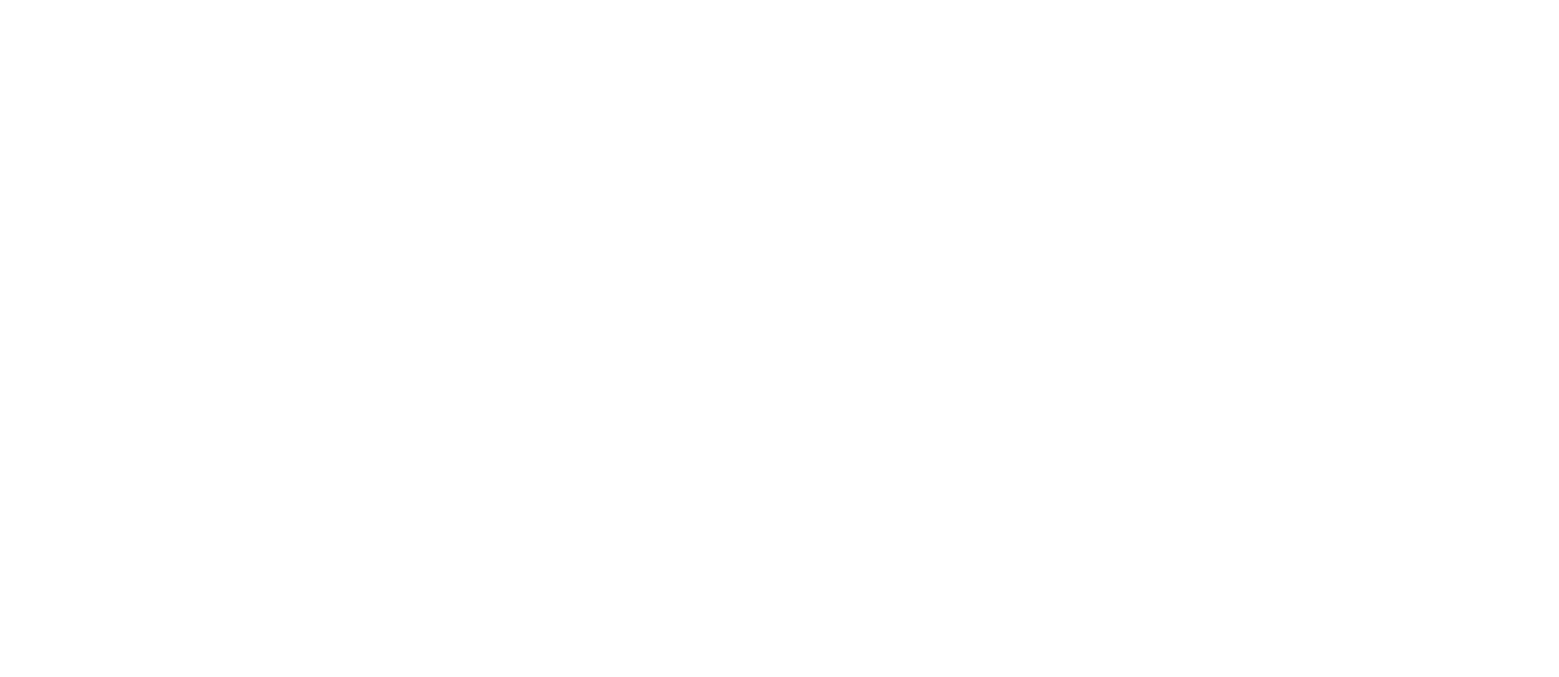
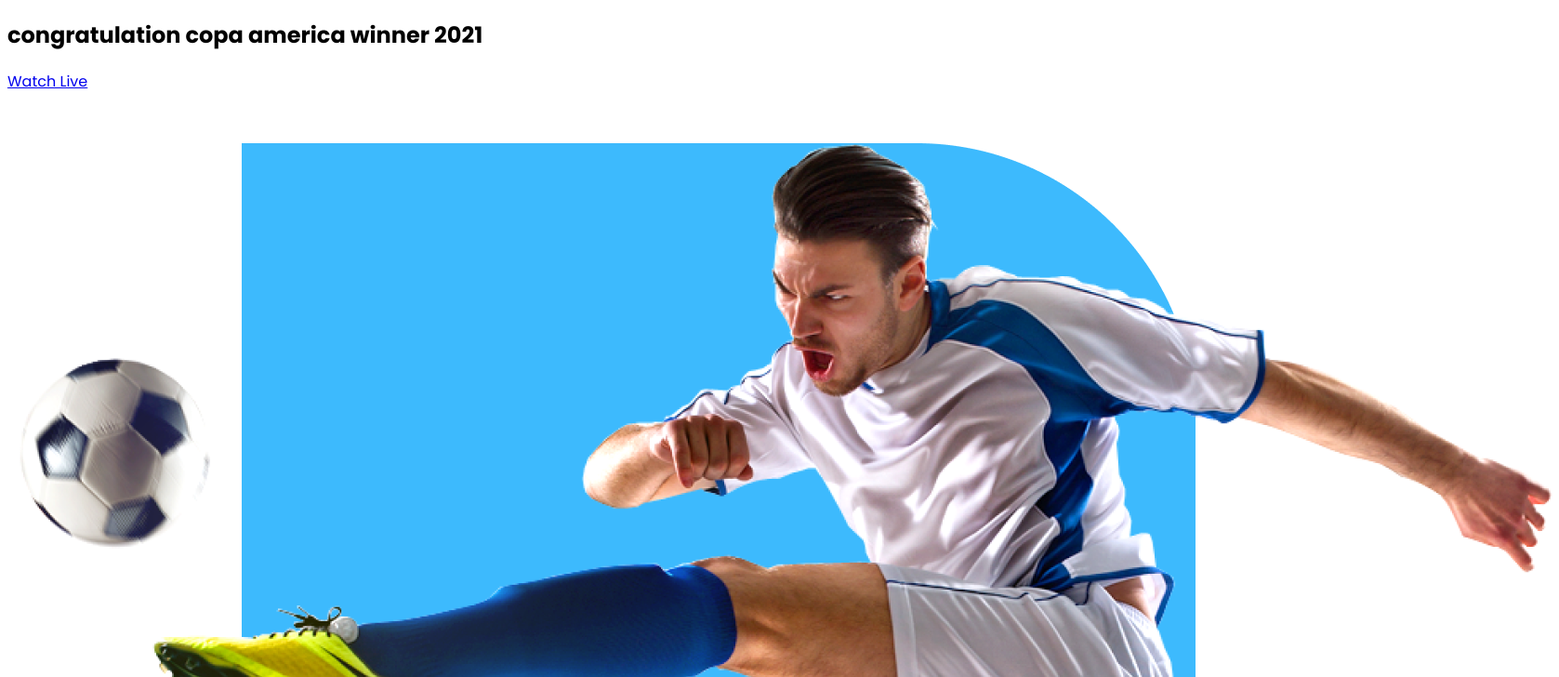
Before and after one commit to Chayan-pro/football-web-template, a plain HTML site: page index.html in a window 1280 px wide. Shown: the top 728 px of the page at 93% size, 1677 px wide, since content can reach past the window. Drawn offline with Linux system fonts and the light colour scheme.

Commit message:
congrats area added

```diff
--- a/index.html
+++ b/index.html
@@ -17,7 +17,20 @@
 
     </header>
     <main>
-
+        <!--Start Congratulation section  -->
+        <section class="container">
+            <div class="congrats-area">
+                <div class="congrats-details">
+                    <h1 class="congrats-tittle">
+                        congratulation copa america winner 2021
+                    </h1>
+                    <a class="congrats-button" href="http://" target="_blank" rel="noopener noreferrer">Watch Live</a>
+                </div>
+                <div class="congrats-gallery">
+                    <img src="images/banner.png" alt="">
+                </div>
+            </div>
+        </section>
     </main>
     <footer>
 
```
